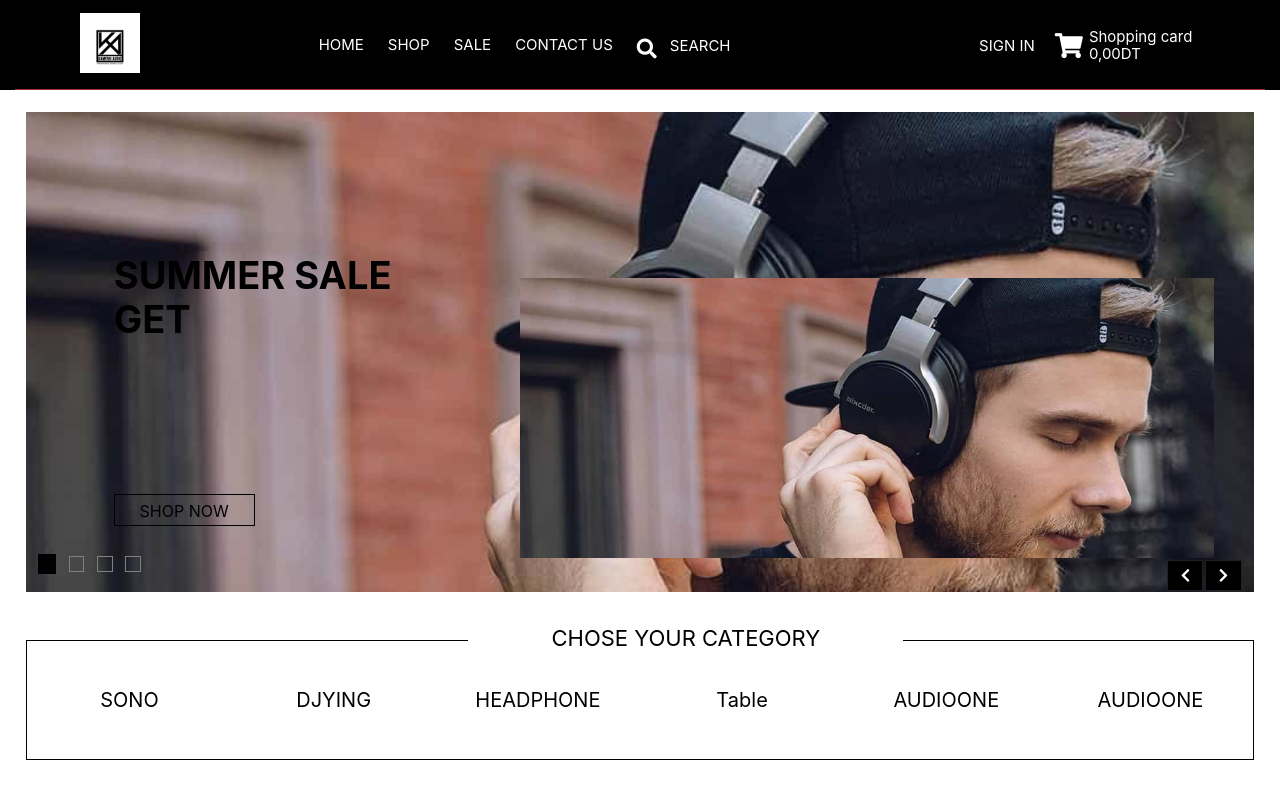
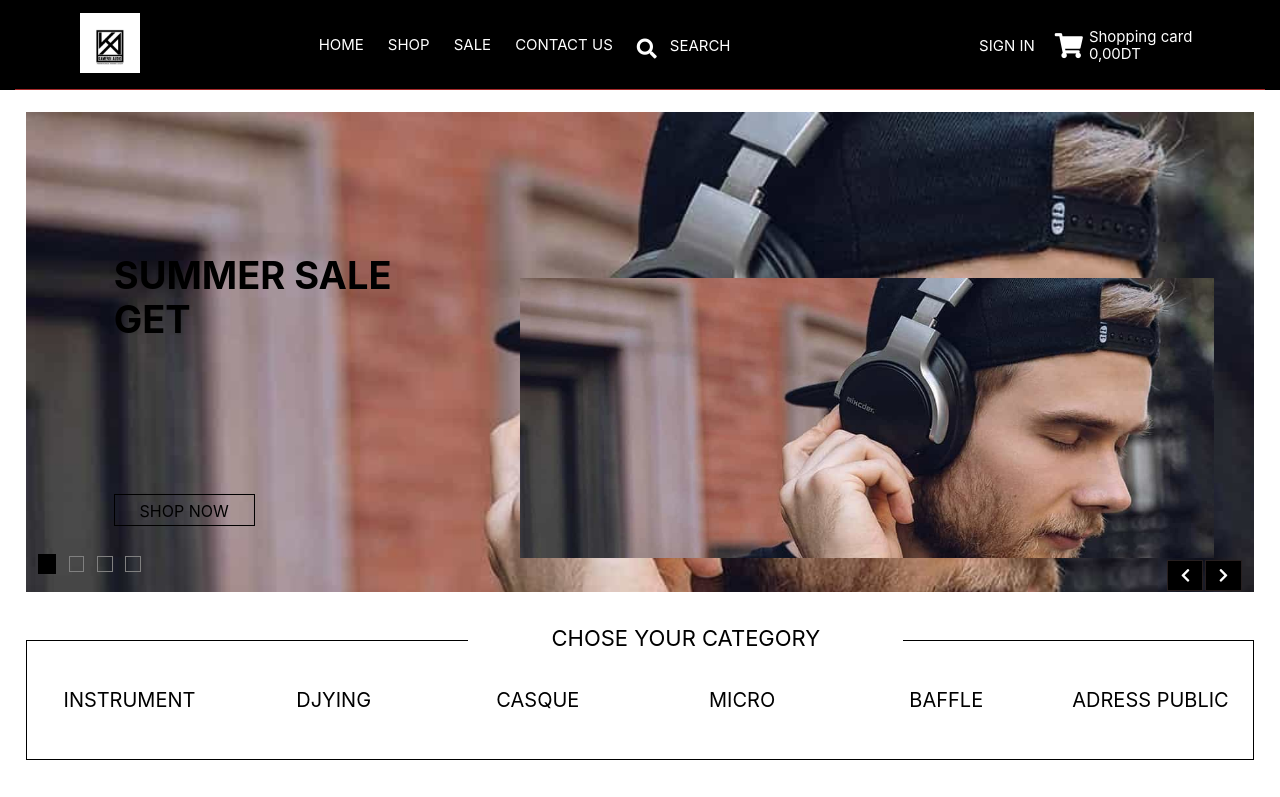
Before and after one commit to MohamedAmineYousfi/Front-Side-KA, a React (Create React App) app in the folder front-react/: page / in a window 1280 px wide. Shown: the top 797 px of the page. Built offline with nearby package versions, Linux system fonts and the light colour scheme.

Commit message:
change name of product

```diff
--- a/front-react/src/components/Category/Category.js
+++ b/front-react/src/components/Category/Category.js
@@ -6,12 +6,12 @@ function Category() {
     return (
         <>
             <div className="Category">
-                <div>SONO</div>
-                <div> DJYING</div>
-                <div>HEADPHONE</div>
-                <div> Table</div>
-                <div>AUDIOONE</div>
-                <div>AUDIOONE</div>
+                <div>INSTRUMENT</div>
+                <div>DJYING</div>
+                <div>CASQUE</div>
+                <div>MICRO</div>
+                <div>BAFFLE</div>
+                <div>ADRESS PUBLIC</div>
             </div>
             <div className="imagesGallery">
                 <div className="first">
```
